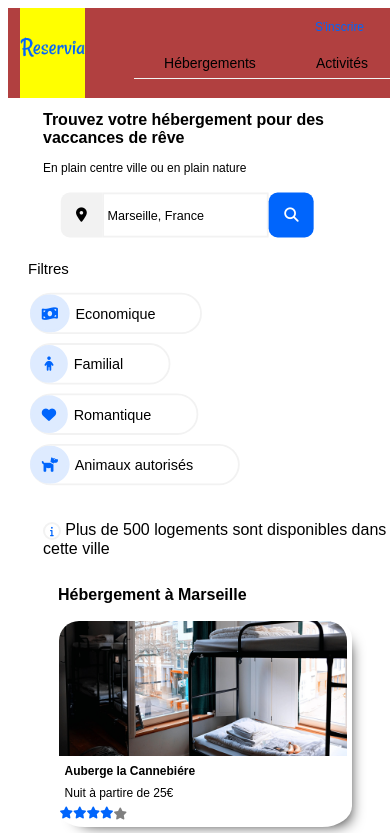
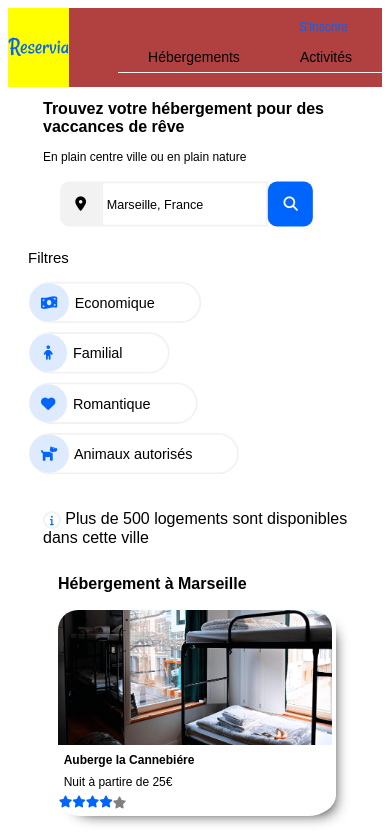
Before and after one commit to AssiaKoaichet/Projet-2---Reservia, a plain HTML site: page index.html in a window 390 px wide. Shown: the top 833 px of the page. Drawn offline with Linux system fonts and the light colour scheme.

Commit message:
correctio montor

```diff
--- a/style.css
+++ b/style.css
@@ -7,7 +7,7 @@
 }
 
 body{
-  width: 100%;
+  /* width: 100%; */
   font-family: 'Raleway', sans-serif;
   /* margin: auto;*/
   /* justify-content: center;
@@ -21,7 +21,7 @@ header  {
 
   background: #b14040;
   display: flex;
-  justify-content: end;
+  justify-content: flex-end;
   /* flex-wrap:wrap;  */
 
 }
@@ -38,6 +38,7 @@ header :nth-child(3) { order: 3; }
   padding-top: 8px;
 
   background: yellow;
+  margin-right: auto;
 }
 
 .logo img {
@@ -657,7 +658,9 @@ top: 10px;
   @media screen and (max-width: 414px){
   header  {
 
-    height: 90px;
+    /* height: 90px;    */
+    height: auto;
+    justify-content: center;
 
     }
   header :nth-child(1) { order: 1;}
```
